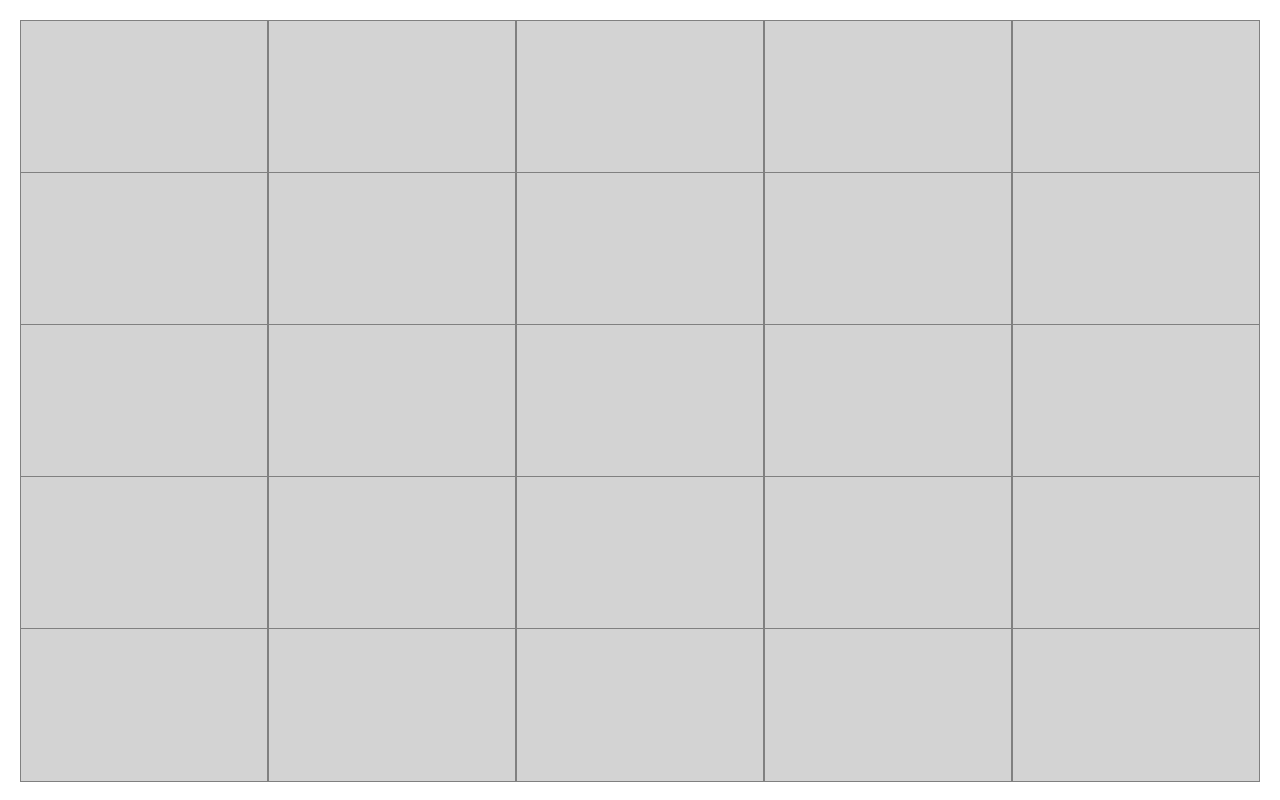
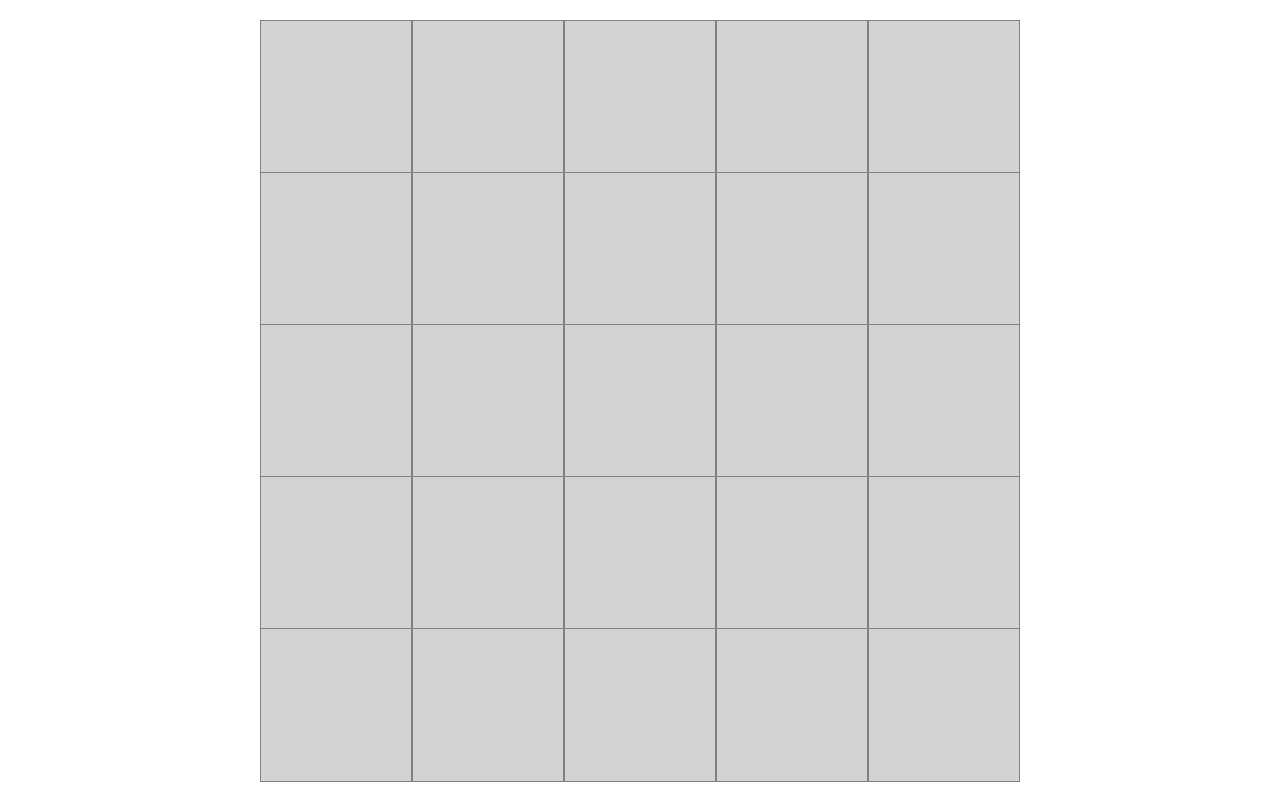
Before and after one commit to XainFaith/minesweeper-react-electron, a React app: page / in a window 1280 px wide. Built offline with nearby package versions, Linux system fonts and the light colour scheme.

Commit message:
Added Aspect Raition and Centering for game Field

```diff
--- a/src/app.css
+++ b/src/app.css
@@ -17,5 +17,6 @@ html, body{
     margin: 20px;
     display: flex;
     align-items: stretch;
+    justify-content: center;
     width:100%;
  }
--- a/src/components/field.css
+++ b/src/components/field.css
@@ -10,7 +10,6 @@
 {
     display: flex;
     flex-direction: column;
-    height: 100%;
-    width: 100%;
+    aspect-ratio: 1 / 1;
     align-items: stretch;
 }
```
